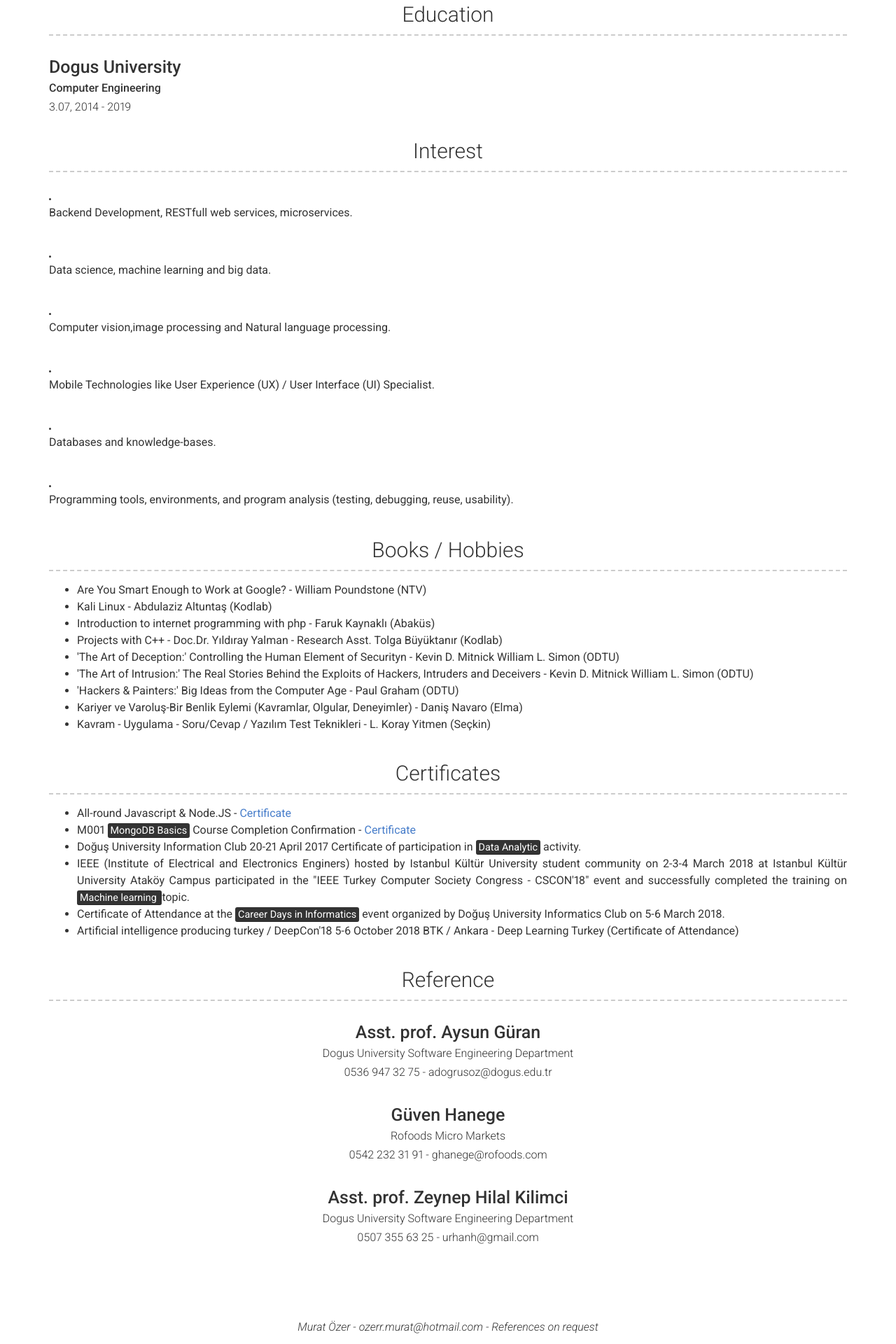
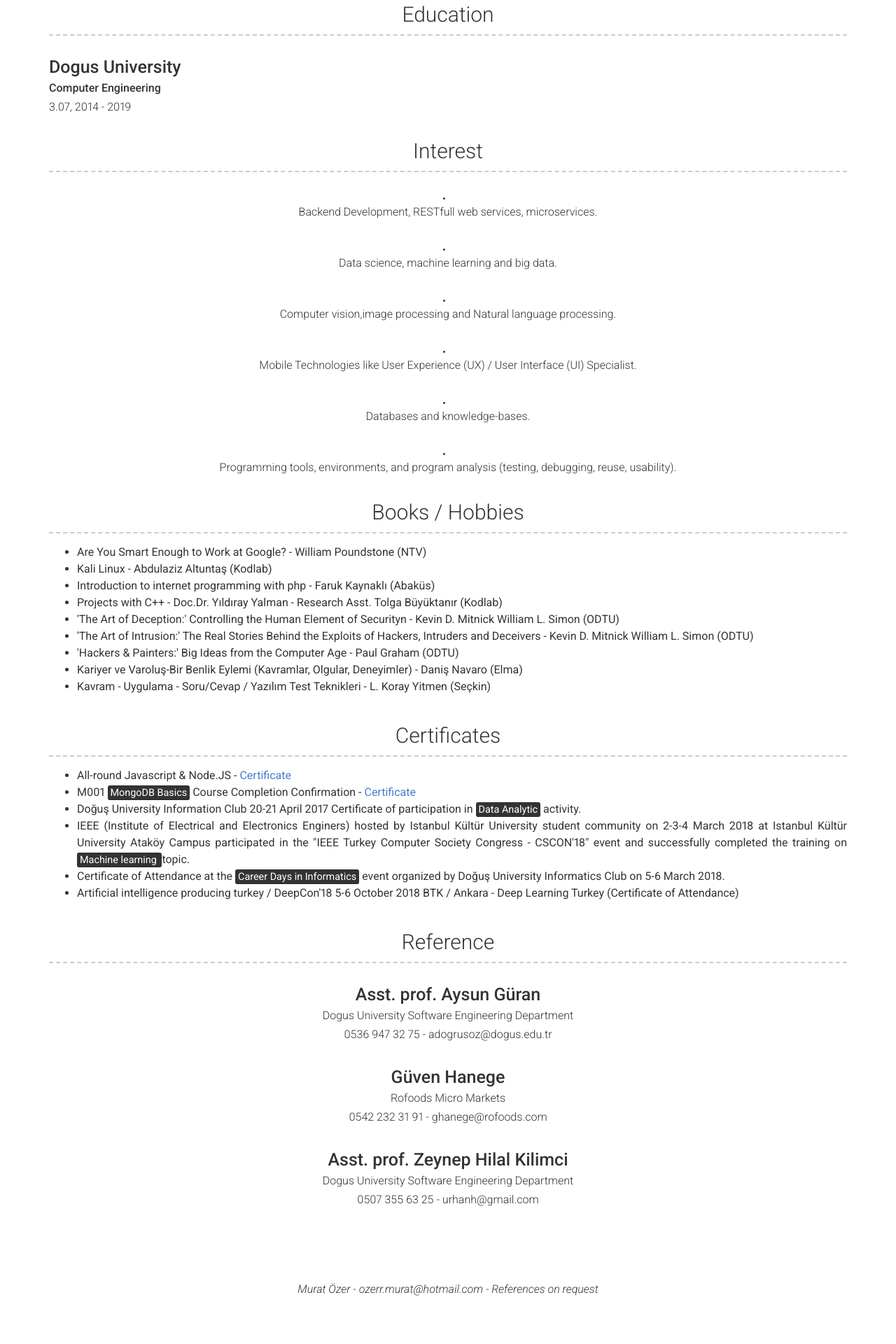
Before and after one commit to ryuz4k1/murat-ozer, a Jekyll site: the page built from index.md, in a window 1280 px wide. Shown: the part 3754-5674 px from the top of the page at 70% size. Built offline with Jekyll 4.4.1, drawn with Linux system fonts in a browser that asks for light colours; after the commit the page ends 5620 px from its top, so only the background shows below that.

Commit message:
interest edited

```diff
--- a/_includes/top-middle.html
+++ b/_includes/top-middle.html
@@ -4,6 +4,7 @@
     {%- if include.item.company -%}<h4>{{ include.item.company }}</h4>{%- endif -%}
     {%- if include.item.references_name -%}<h4>{{ include.item.references_name }}</h4>{%- endif -%}
     {%- if include.item.place -%}<p>{{ include.item.place | strip | markdownify }}</p>{%- endif -%}
+    {%- if include.item.interest_description -%}<li>{{ include.item.interest_description | strip | markdownify }}</li>{%- endif -%}
     {%- if include.item.reference_contact -%}<p>{{ include.item.reference_contact | strip | markdownify }}</p>{%- endif -%}
     {%- if include.item.link -%}
       {% include a.html href=include.item.link class="link" %}{{ include.item.link }}</a>
@@ -28,6 +29,5 @@
       <p class="quote">{{ include.item.quote }}</p>
     {%- endif -%}
     {{ include.item.description | strip | markdownify }}
-    {%- if include.item.interest_description -%}<li>{{ include.item.interest_description | strip | markdownify }}</li>{%- endif -%}
   </div>
 </div>
```
